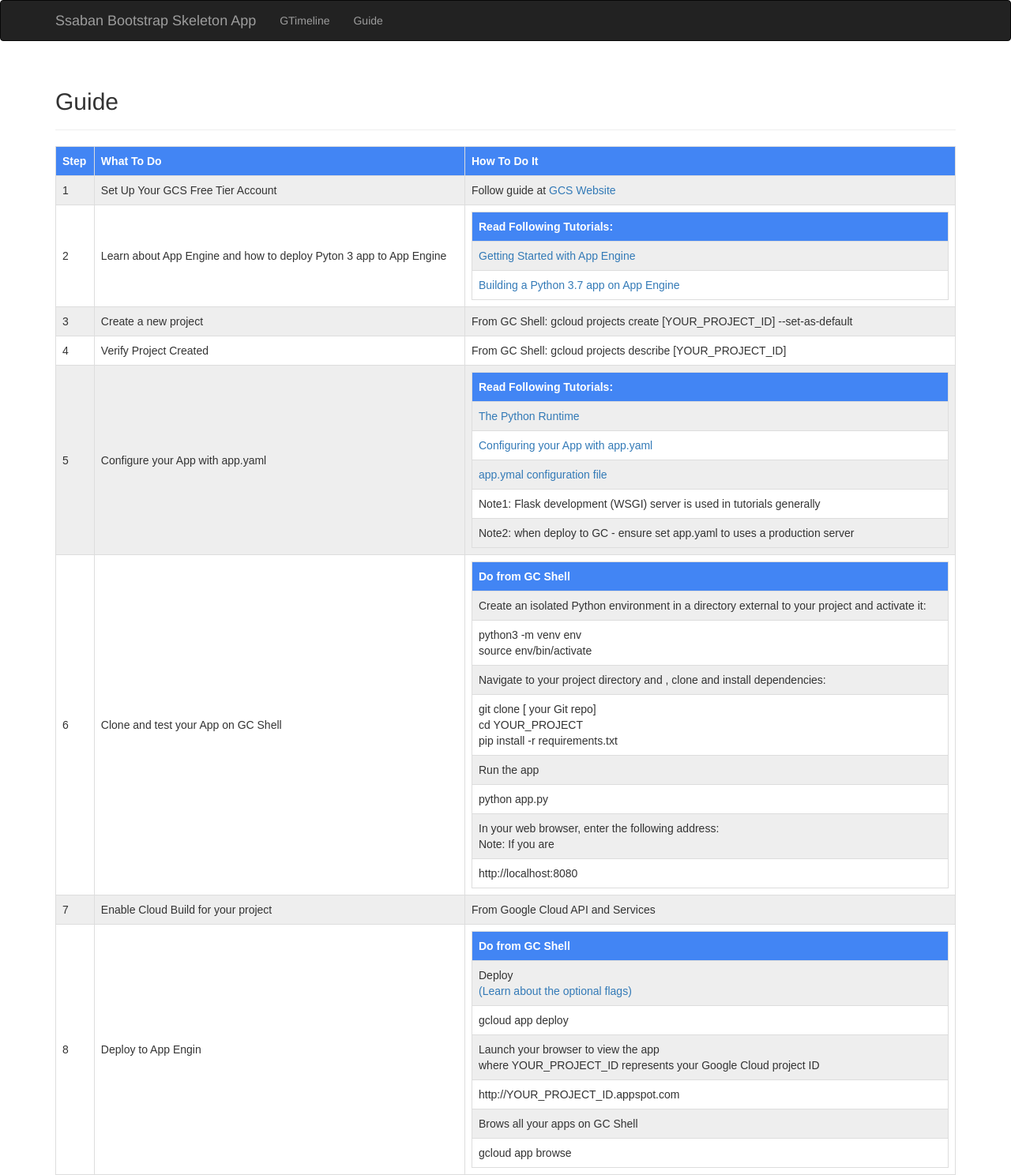
After one commit to ssaban/BoootstrapFlaskSkeleton, a Flask app: page /Guide in a window 1280 px wide. The commit adds this page. Shown: the whole page at 79% size. Run offline with Flask 2, Linux system fonts and the light colour scheme; some libraries are stand-ins or nearby versions.

Commit message:
add guide rout and verbose

```diff
--- a/app.py
+++ b/app.py
@@ -34,6 +34,12 @@ def add_header(r):
 @app.route('/home',methods = ['POST', 'GET'])
 def home():
     return render_template('bs_index.html')
+
+
+@app.route('/Guide')
+def guide():
+    return render_template('bs_guide.html')
+
 
 
 @app.route('/t-menue-2')
--- a/static/js/timeline/timeline.js
+++ b/static/js/timeline/timeline.js
@@ -16,11 +16,14 @@ google.charts.setOnLoadCallback(drawChart);
     dataTable.addRows([
 [ '\0','Now', new Date(), new Date() ],
 [ '\0','VAC', new Date(2020, 3, 17), new Date(2020, 3, 30) ],
-[ 'INT','P-1 (10/01)', new Date(2019, 9, 01), new Date(2019, 9, 01) ],
-[ 'INT','P-2 (11/20)', new Date(2019, 10, 20), new Date(2019, 10, 20) ],
-[ 'INT','OS-1 (1/27)', new Date(2020, 0, 27), new Date(2020, 0, 27) ],
-[ 'PREP','P-1 (9/30)', new Date(2019, 8, 30), new Date(2019, 8, 30) ],
-[ 'PREP','P-2 (11/19)', new Date(2019, 10, 19), new Date(2019, 10, 19) ]
+[ '\0','ISR', new Date(2020, 2, 05), new Date(2020, 2, 17) ],
+[ 'Connect','P-1 (8/26)', new Date(2019, 7, 26), new Date(2019, 7, 26) ],
+[ 'Connect','OK4-2 (9/04)', new Date(2019, 8, 04), new Date(2019, 8, 04) ],
+[ 'Connect','P2 (10/10)', new Date(2019, 9, 10), new Date(2019, 9, 10) ],
+[ 'Connect','OK4-OSI (11/13)', new Date(2019, 10, 13), new Date(2019, 10, 13) ],
+[ 'Connect','OSI-Set (1/31)', new Date(2020, 0, 31), new Date(2020, 0, 31) ],
+[ 'Assess','OSI(1/31) (1/31)', new Date(2020, 0, 31), new Date(2020, 0, 31) ],
+[ 'Interviews','Interview (1/31)', new Date(2020, 0, 31), new Date(2020, 0, 31) ]
 ]);
 
 
@@ -60,6 +63,8 @@ function nowLine(div){
 
 var VACWord = $('#' + div + ' text:contains("VAC")');
 VACWord.prev().first().attr('height', height + 'px').attr('y', '0');
+var ISRWord = $('#' + div + ' text:contains("ISR")');
+ISRWord.prev().first().attr('height', height + 'px').attr('y', '0');
 var NowWord = $('#' + div + ' text:contains("Now")');
 NowWord.prev().first().attr('height', height + 'px').attr('y', '0');
 }
--- a/templates/bs_base.html
+++ b/templates/bs_base.html
@@ -45,6 +45,8 @@
                 <li><a href="/">Home</a></li>
                 -->
                 <li><a href="/GTimeline">GTimeline</a></li>
+                <li><a href="/Guide">Guide</a></li>
+
             </ul>
         </div>
     </div>
--- /dev/null
+++ b/templates/bs_guide.html
@@ -0,0 +1,207 @@
+{% extends "bs_base.html" %}
+
+{% block title %}Skeketon{% endblock %}
+
+
+{% block head %}
+  {{ super() }}
+<!--
+    <style>
+        table, th, td {
+            border: 1px solid black;
+        }
+    </style>
+-->
+
+<style>
+table {
+  font-family: arial, sans-serif;
+  border-collapse: collapse;
+  width: 100%;
+}
+
+
+td, th {
+  border: 1px solid #dddddd;
+
+  text-align: left;
+  padding: 8px;
+}
+
+tr:nth-child(even) {
+  background-color: #dbdbdb;
+}
+
+</style>
+
+<style>
+table {
+  width:100%;
+}
+    table#t01 tr:nth-child(even) {
+  background-color: #eee;
+}
+table#t01 tr:nth-child(odd) {
+ background-color: #fff;
+}
+table#t01 th {
+  background-color: #4285F4;
+  color: white;
+  font-family: arial, sans-serif;
+}
+</style>
+{% endblock %}
+
+
+
+{% block page_content %}
+    <div class="page-header">
+        <h2>Guide</h2>
+    </div>
+
+    <table id="t01">
+        <tr>
+            <th>Step</th>
+            <th>What To Do </th>
+            <th>How To Do It</th>
+        </tr>
+
+        <tr>
+            <td>1</td>
+            <td>Set Up Your GCS Free Tier Account</td>
+            <td>Follow guide at <a href="https://cloud.google.com/">GCS Website</a> </td>
+        </tr>
+
+        <tr>
+            <td>2</td>
+                <td>Learn about App Engine and how to deploy Pyton 3 app to App Engine </td>
+                <td>
+                    <table>
+                        <tr><th>Read Following Tutorials:</th></tr>
+                        <tr><td>
+                                <a href="https://codelabs.developers.google.com/codelabs/cloud-app-engine-python3/index.html?index=..%2F..index#0">Getting Started with App Engine</a>
+                            </td>
+                        </tr>
+                        <tr><td>
+                                <a href="https://cloud.google.com/appengine/docs/standard/python3/building-app/">Building a Python 3.7 app on App Engine</a>
+                            </td>
+                        </tr>
+                    </table>
+                </td>
+         </tr>
+        <tr>
+            <td>3</td>
+            <td>Create a new project</td>
+            <td>From GC Shell:  gcloud projects create [YOUR_PROJECT_ID] --set-as-default </td>
+        </tr>
+        <tr>
+            <td>4</td>
+            <td>Verify Project Created </td>
+            <td>From GC Shell:  gcloud projects describe [YOUR_PROJECT_ID] </td>
+        </tr>
+        <tr>
+            <td>5</td>
+                <td>Configure your App with app.yaml </td>
+                <td>
+                    <table>
+                        <tr><th>Read Following Tutorials:</th></tr>
+                        <tr><td>
+                                <a href="https://cloud.google.com/appengine/docs/flexible/python/runtime#application_startup">
+                                    The Python Runtime
+                                </a>
+                            </td>
+                        </tr>
+                        <tr><td>
+                                <a href="https://cloud.google.com/appengine/docs/flexible/python/configuring-your-app-with-app-yaml">Configuring your App with app.yaml</a>
+
+                            </td>
+                        </tr>
+                        <tr><td>
+                            <a href="https://cloud.google.com/appengine/docs/flexible/python/reference/app-yaml">app.ymal configuration file</a>
+                             </td>
+                        </tr>
+                        <tr> <td>Note1: Flask development (WSGI) server is used in tutorials generally</td> </tr>
+                        <tr><td>Note2: when deploy to GC - ensure set app.yaml to uses a production server</td></tr>
+                    </table>
+                </td>
+         </tr>
+        <tr>
+            <td>6</td>
+                <td>Clone and test your App on GC Shell </td>
+                <td>
+                    <table>
+                        <tr><th>Do from GC Shell</th></tr>
+                        <tr><td>
+                            Create an isolated Python environment in a directory external to your project and activate it:
+                            </td>
+                        </tr>
+                        <tr><td>
+                            python3 -m venv env<br>
+                            source env/bin/activate
+                            </td>
+                        </tr>
+                        <tr><td>Navigate to your project directory and , clone and install dependencies:  </td></tr>
+
+                        <tr> <td>git clone [ your Git repo]   <br>
+                            cd YOUR_PROJECT<br>
+                            pip install  -r requirements.txt
+
+                        </td> </tr>
+                        <tr><td>Run the app</td></tr>
+                        <tr><td>python app.py</td></tr>
+                        <tr><td>In your web browser, enter the following address:<br>
+                            Note: If you are <using Cloud Shell, in the toolbar, click Web Preview and select Preview on port 8080 instead.
+
+                        </td></tr>
+                        <tr><td>http://localhost:8080</td> </tr>
+
+
+
+                    </table>
+                </td>
+         </tr>
+        <tr>
+            <td>7</td>
+            <td>Enable Cloud Build for your project </td>
+            <td>From Google Cloud API and Services</td>
+        </tr>
+        <tr>
+            <td>8</td>
+                <td>Deploy to App Engin </td>
+                <td>
+                    <table>
+                        <tr><th>Do from GC Shell</th></tr>
+                        <tr><td>
+                            Deploy <br>
+                             <a href="https://cloud.google.com/appengine/docs/standard/python3/quickstart#deploy_and_run_hello_world_on_app_engine">(Learn about the optional flags)</a>
+                            </td>
+                        </tr>
+                        <tr><td>gcloud app deploy</td></tr>
+                        <tr><td>Launch your browser to view the app<br>
+                                where YOUR_PROJECT_ID represents your Google Cloud project ID
+                        </td></tr>
+                        <tr><td> http://YOUR_PROJECT_ID.appspot.com</td></tr>
+
+                        <tr><td>Brows all your apps on GC Shell  </td></tr>
+                        <tr><td>gcloud app browse</td></tr>
+
+
+
+
+                    </table>
+                </td>
+         </tr>
+
+     </table>
+
+
+
+
+    </div>
+
+
+
+
+
+
+{% endblock %}
--- a/templates/bs_setTimeline.html
+++ b/templates/bs_setTimeline.html
@@ -11,7 +11,7 @@
        <table>
            <tr>
                <th>
-                   <!-- Enter Product event Start -->
+                   <!-- Enter event_lane event Start -->
                    <div class="form-group">
                         <fieldset class="border p-2">
                             <legend  class="w-auto">Set Timeline Events</legend>
```
Also changed, not shown: helper/timeline/timeline_builder.py (+45 -45 lines), templates/bs_index.html (+26 -5 lines).
